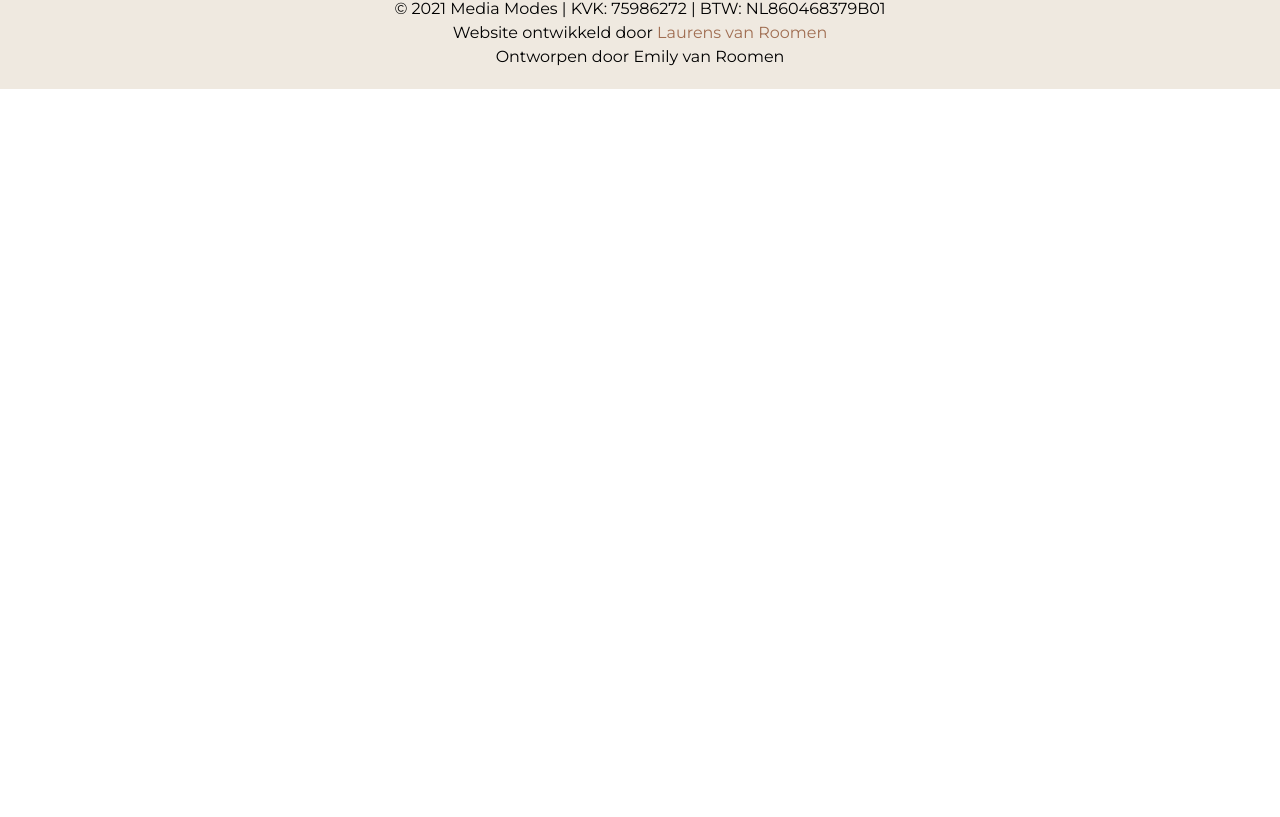
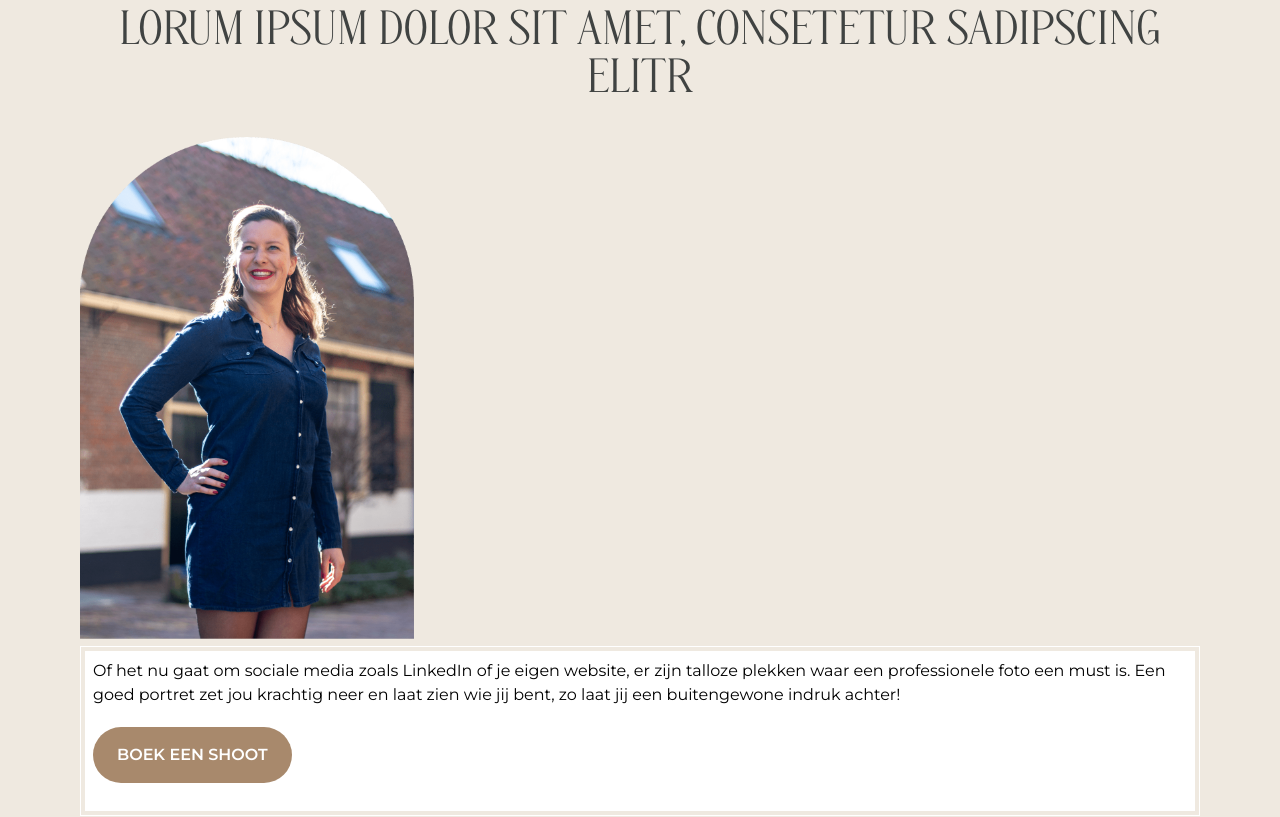
Before and after one commit to Sneruall/fotos-van-emily, a Next.js app: page /portretfotografie in a window 1280 px wide. Shown: the part 999-1816 px from the top of the page. Before the commit the page ends 1088 px from the top, so only its background shows below. Built offline with nearby package versions, Linux system fonts and the light colour scheme.

Commit message:
start pageintro section (portret pagina)

```diff
--- /dev/null
+++ b/components/sections/pageIntro.js
@@ -0,0 +1,35 @@
+import Image from "next/image";
+import Section from "../layout/Section";
+import Button from "../ui/button";
+
+function pageIntro() {
+  return (
+    <Section bg={"bg-grey-light"}>
+      <div className="mx-auto max-w-6xl">
+        <h2 className="font-display text-charcoal text-5xl md:text-6+xl text-center my-10">
+          LORUM IPSUM DOLOR SIT AMET, CONSETETUR SADIPSCING ELITR
+        </h2>
+        <Image
+          src="/images/portretfotografie/portret-1.png"
+          alt="Emily"
+          width={334}
+          height={502}
+          priority
+        />
+        <div className="border border-white">
+          <div className="bg-white m-1 p-2">
+            <p>
+              Of het nu gaat om sociale media zoals LinkedIn of je eigen
+              website, er zijn talloze plekken waar een professionele foto een
+              must is. Een goed portret zet jou krachtig neer en laat zien wie
+              jij bent, zo laat jij een buitengewone indruk achter!
+            </p>
+            <Button text="Boek een shoot" link="#" button="button-1 my-5" />
+          </div>
+        </div>
+      </div>
+    </Section>
+  );
+}
+
+export default pageIntro;
--- a/pages/portretfotografie.js
+++ b/pages/portretfotografie.js
@@ -1,6 +1,7 @@
 import { Fragment } from "react";
 import Header from "../components/layout/header";
 import ScrollNavbar from "../components/layout/scrollNavbar";
+import PageIntro from "../components/sections/pageIntro";
 
 function portretfotografie() {
   return (
@@ -12,7 +13,7 @@ function portretfotografie() {
       />
 
       <ScrollNavbar />
-      <div>hoi</div>
+      <PageIntro />
     </Fragment>
   );
 }
```
Also changed, not shown: public/images/portretfotografie/portret-1.png (added).
